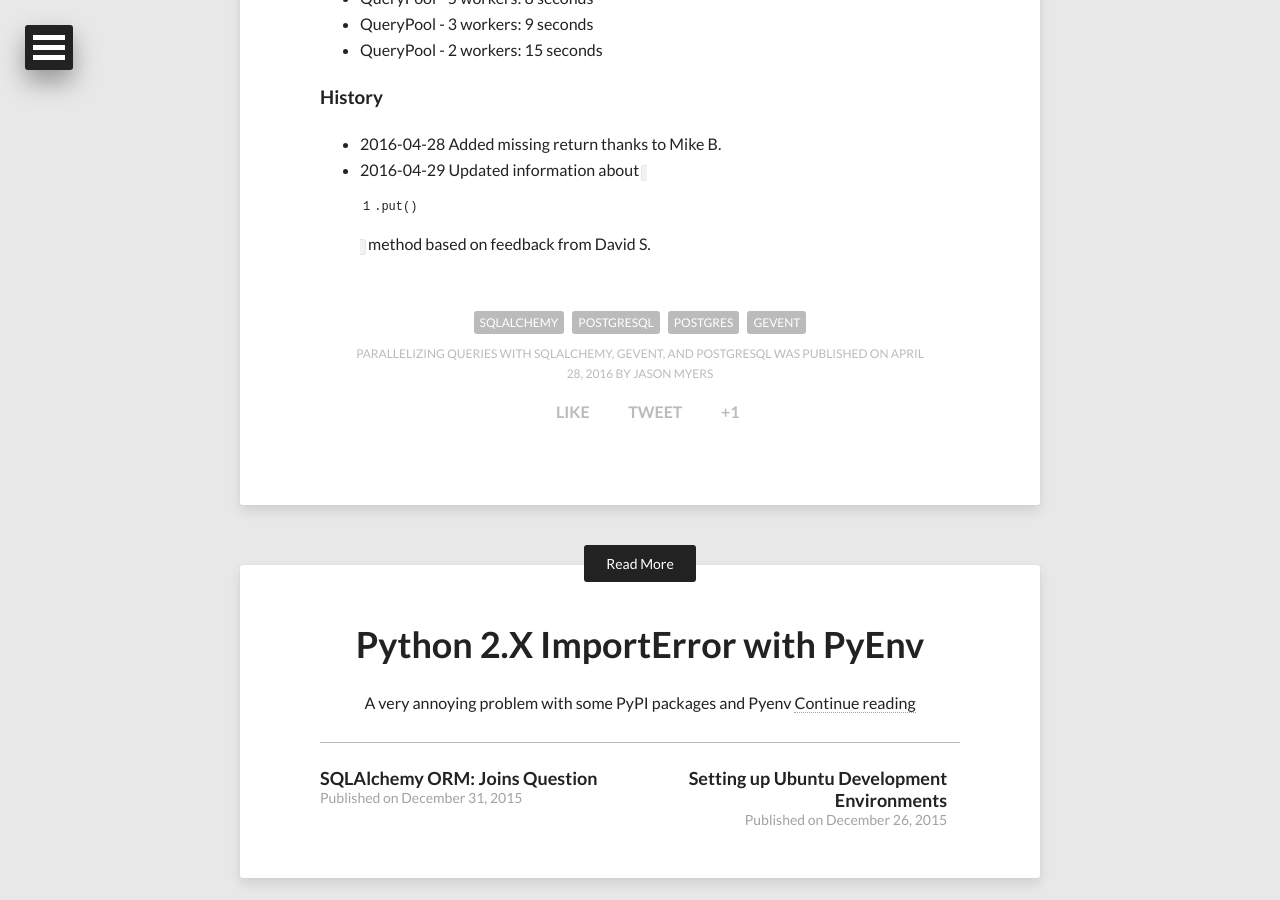
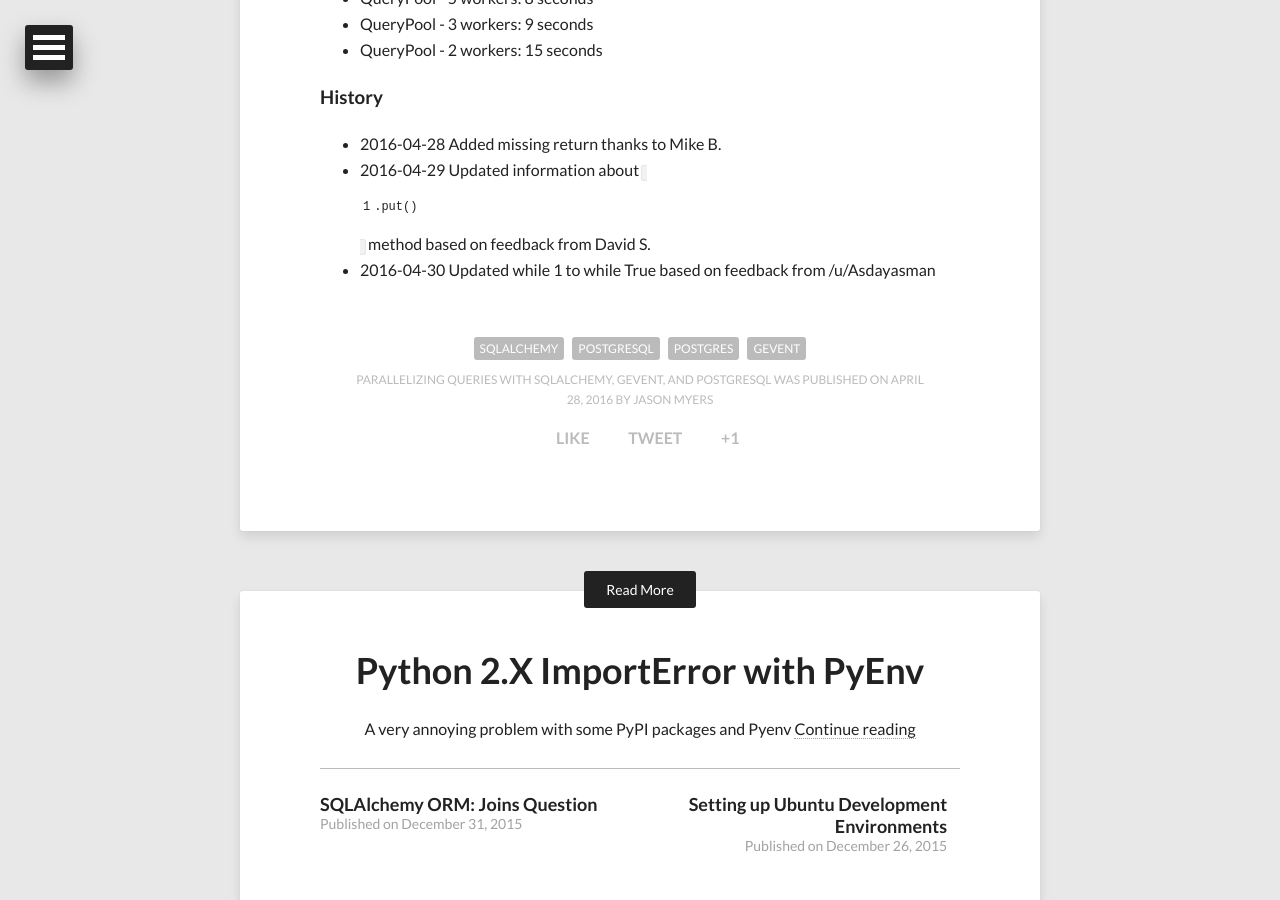
Before and after one commit to jasonamyers/jasonamyers.github.com, a Jekyll site: the page built from _posts/2016-04-28-gevent-postgres-sqlalchemy.md, in a window 1280 px wide and 900 px high, scrolled down 5164 px. Built offline with Jekyll 4.4.1, drawn with Linux system fonts in a browser that asks for light colours; nearby versions of some CDN libraries.

Commit message:
Changing while true
Signed-off-by: Jason Myers <jason@jasonamyers.com>

```diff
--- a/_posts/2016-04-28-gevent-postgres-sqlalchemy.md
+++ b/_posts/2016-04-28-gevent-postgres-sqlalchemy.md
@@ -30,7 +30,7 @@
 
     def gevent_wait_callback(conn, timeout=None):
         """A wait callback useful to allow gevent to work with Psycopg."""
-        while 1:
+        while True:
             state = conn.poll()
             if state == extensions.POLL_OK:
                 break
@@ -138,3 +138,4 @@
 ### History
 * 2016-04-28 Added missing return thanks to Mike B.
 * 2016-04-29 Updated information about `.put()` method based on feedback from David S.
+* 2016-04-30 Updated while 1 to while True based on feedback from /u/Asdayasman
```
